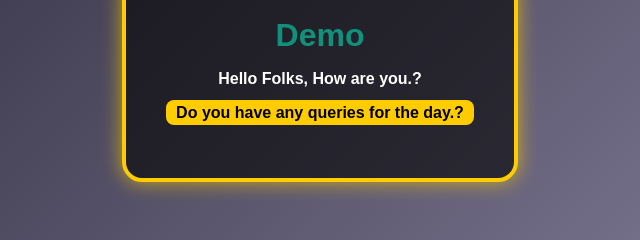
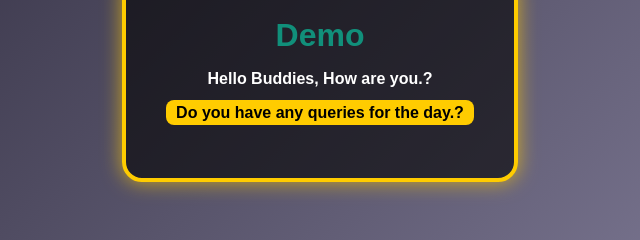
Before and after one commit to satya66655/edy-new, a plain HTML site: page index.html in a window 1280 px wide. Shown: the part 323-563 px from the top of the page, 320-960 px from the left. Drawn offline with Linux system fonts and the light colour scheme.

Commit message:
Update index.html

```diff
--- a/index.html
+++ b/index.html
@@ -49,7 +49,7 @@
 <body>
   <div class="container">
     <div class="flashing">Demo</div>
-    <p><strong>Hello Folks, How are you.?</strong></p>
+    <p><strong>Hello Buddies, How are you.?</strong></p>
     <p><span class="highlight">Do you have any queries for the day.?</span></p>
   </div>
 </body>
```
